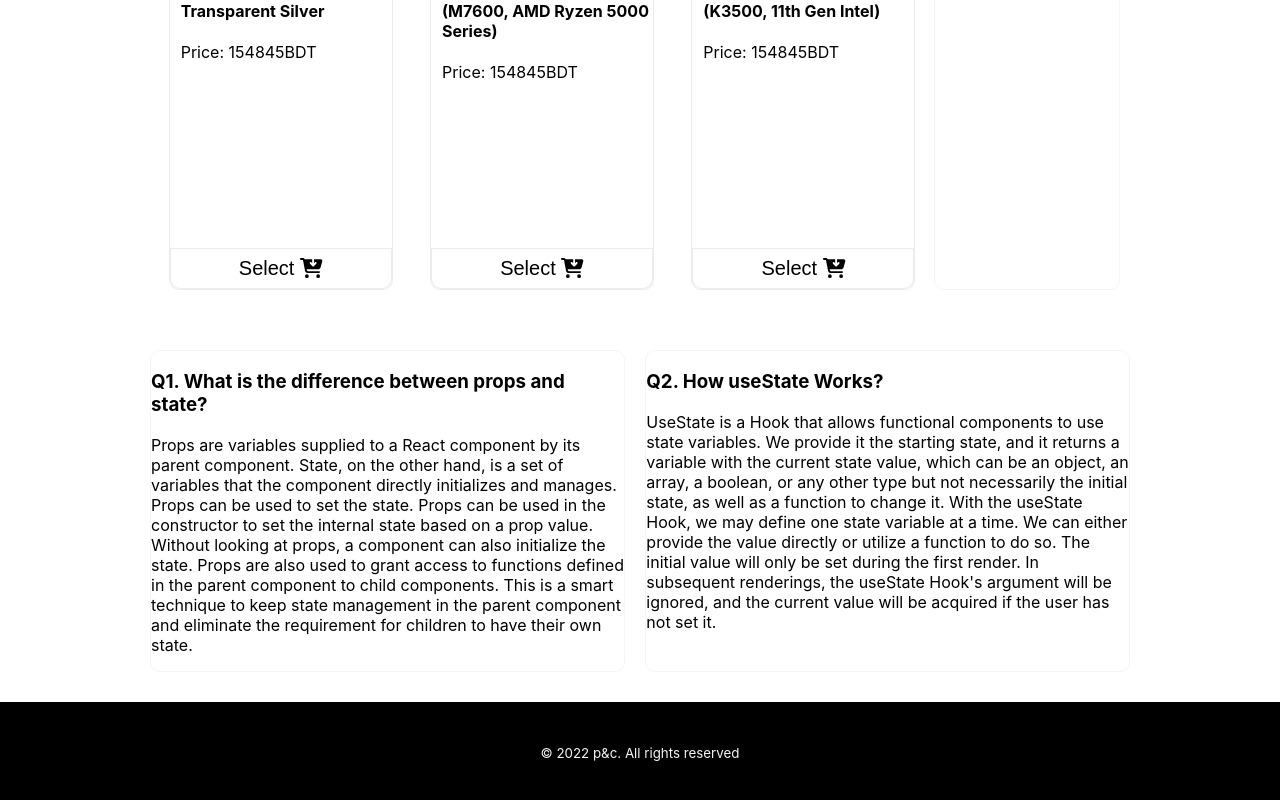
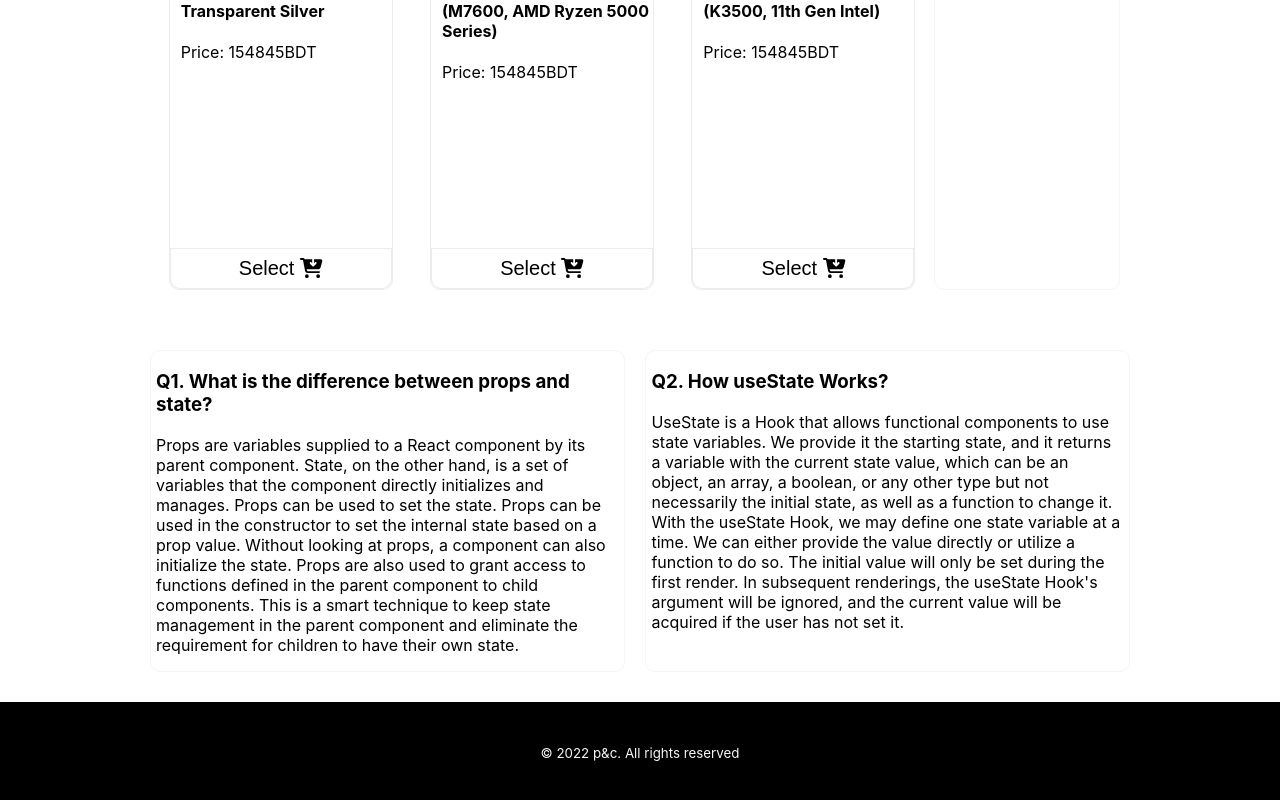
Before and after one commit to Marzan1810662/pick-and-choose, a React (Create React App) app: page / in a window 1280 px wide. Shown: the part 1940-2740 px from the top of the page. Built offline with nearby package versions, Linux system fonts and the light colour scheme.

Commit message:
last commit

```diff
--- a/src/Components/QuestionAnswer/QuestionAnswer.css
+++ b/src/Components/QuestionAnswer/QuestionAnswer.css
@@ -10,11 +10,13 @@
      border: 1px solid whitesmoke;
      border-radius: 10px;
      margin-right: 10px;
+     padding: 0 5px;
 }
 .q2-container{
     border: 1px solid whitesmoke;
     border-radius: 10px;
     margin-left: 10px;
+    padding: 0 5px;
 }
 
 @media screen and (max-width: 576px) {
```
Also changed, not shown: 1 other file (tests, documents, lock files or other folders).
